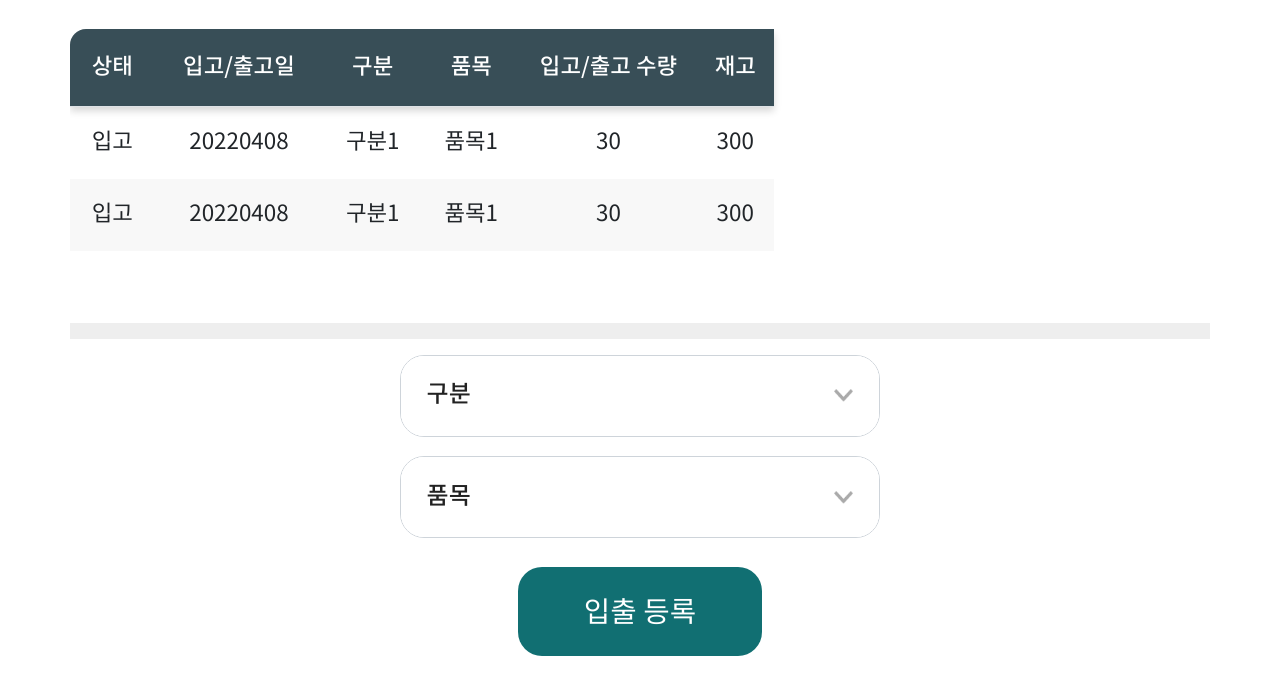
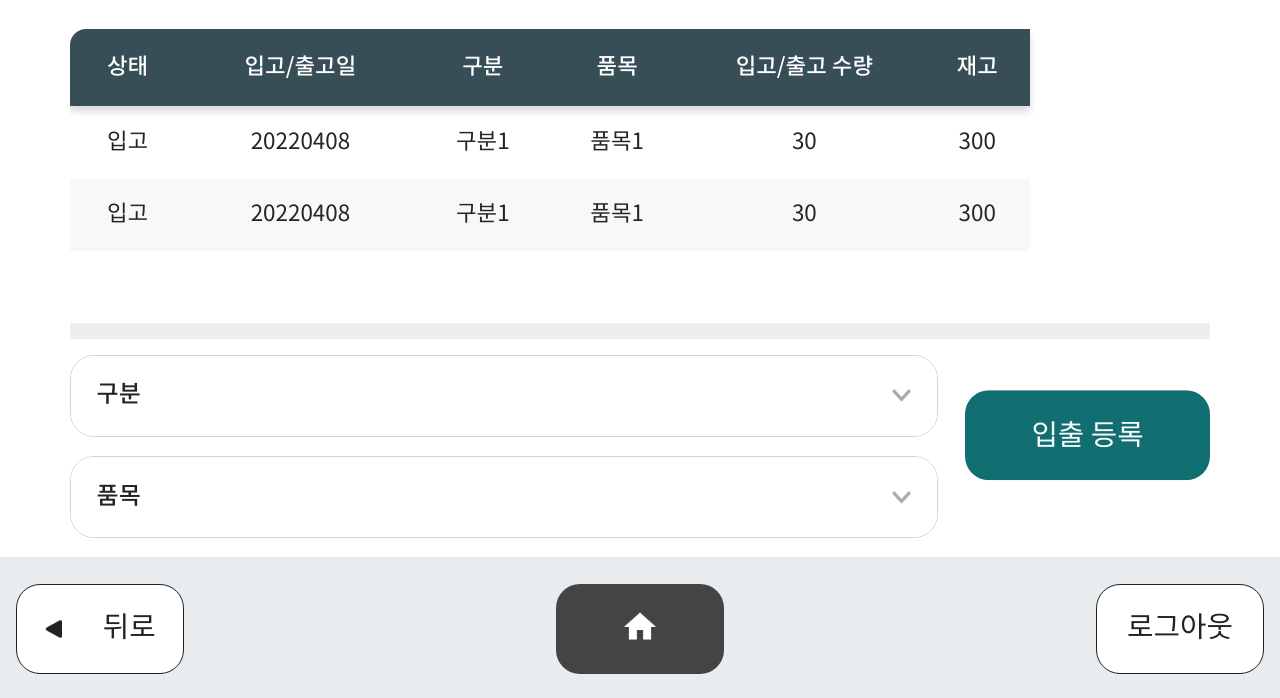
Before and after one commit to kyoungminlee32/jinong, a plain HTML site: page html/JN_KI_01/JN_KI_010107.html in a window 1280 px wide. Shown: the part 75-773 px from the top of the page. Drawn offline with nearby package versions, Linux system fonts and the light colour scheme; files whose address does not match are found by name.

Commit message:
출하관리 수정

```diff
--- a/css/style.css
+++ b/css/style.css
@@ -834,7 +834,18 @@ footer .banner {
 }
 
 .form-select-box {
+  position:relative;
   padding-top:1rem;
+  padding-right:17rem;
+}
+.form-select-box .form-box{
+  width:auto;
+}
+.form-select-box .btnSet{
+  position:absolute;
+  right:0;
+  top:50%;
+  transform:translateY(-50%);
 }
 .form-box select {
   display:none;
@@ -1023,7 +1034,7 @@ footer .banner {
 
   .content .inner {
     padding: 0;
-    background-color: #fff;5rem
+    background-color: #fff;
   }
 
   footer .footer-nav {
--- a/html/JN_KI_01/JN_KI_010107.html
+++ b/html/JN_KI_01/JN_KI_010107.html
@@ -41,7 +41,7 @@
 					<div class="inner">
 						<div class="table-basic-wrap">
 							<div class="table-basic">
-								<table class="table table-mobile-type02" summary="상태,입고/출고일,구분,품목,입고/출고 수량,재고 테이블 정보 입니다.">
+								<table class="table table-mobile-type03" summary="상태,입고/출고일,구분,품목,입고/출고 수량,재고 테이블 정보 입니다.">
 									<caption>작업관리 테이블</caption>
 									<colgroup>
 										<col width="12%" />
@@ -89,6 +89,7 @@
 						<div class="form-select-box">
 							<div class="form-box">
 								<form>
+									<div>
 										<div class="form-group">
 											<select class="form-select" aria-label="구분" id="Select01">
 												<option selected>구분</option>
@@ -132,6 +133,7 @@
 															<li>품목2</li>
 															<li>품목3</li>
 														</ul>
+													</div>
 													</div>
 												</div>
 											</div>
```
Lines whose indentation alone changed are shown as unchanged.
